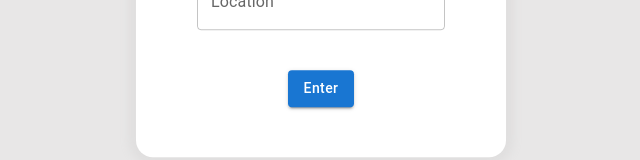
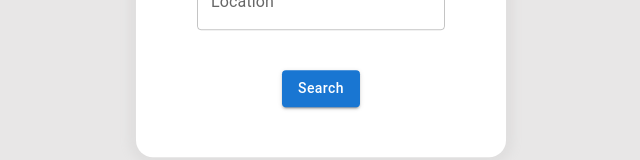
Before and after one commit to Landeryou05/WeatherWebApp, a React (Create React App) app: page / in a window 1280 px wide. Shown: the part 421-581 px from the top of the page, without its empty margins (319-959 px from the left). Built offline with nearby package versions, Linux system fonts and the light colour scheme.

Commit message:
Change submit to search for button

```diff
--- a/src/Frontend/Components/Button.js
+++ b/src/Frontend/Components/Button.js
@@ -9,7 +9,7 @@ const ButtonDiv = styled.div`
 export default function SubmitButton() {
   return (
     <ButtonDiv>
-      <Button variant = "contained" style = {{textTransform: 'none'}}>Enter</Button>
+      <Button variant = "contained" style = {{textTransform: 'none'}}>Search</Button>
     </ButtonDiv>
   );
 }
```
